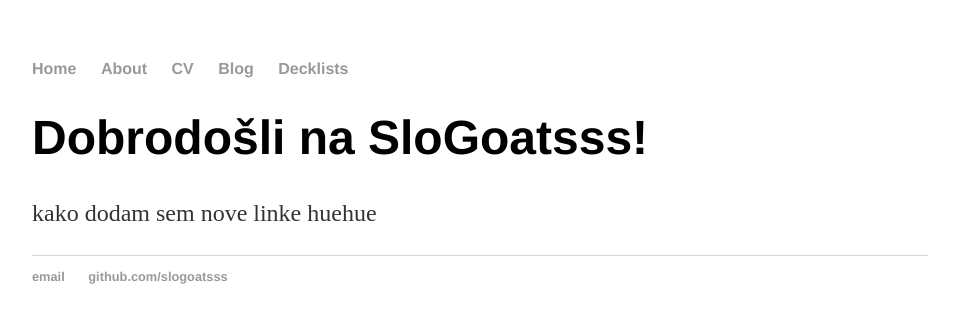
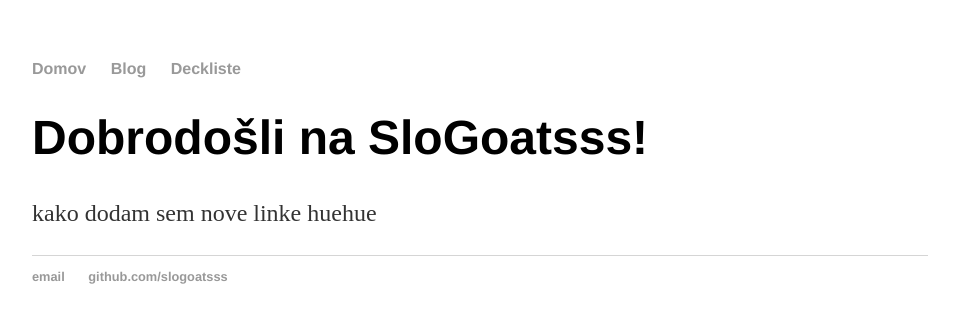
Before and after one commit to slogoatsss/slogoatsss.github.io, a Jekyll site: the page built from index.html, in a window 1280 px wide. Shown: the top 323 px of the page, without its empty margins (160-1119 px from the left). Built offline with Jekyll 4.4.1, drawn with Linux system fonts in a browser that asks for light colours.

Commit message:
Update default.html

```diff
--- a/_layouts/default.html
+++ b/_layouts/default.html
@@ -8,11 +8,9 @@
 		<body>
 			<nav>
 	    		<ul>
-	        		<li><a href="/">Home</a></li>
-		        	<li><a href="/about">About</a></li>
-	        		<li><a href="/cv">CV</a></li>
+	        		<li><a href="/">Domov</a></li>
 	        		<li><a href="/blog">Blog</a></li>
-				<li><a href="/decklists">Decklists</a></li>
+				<li><a href="/decklists">Deckliste</a></li>
 	    		</ul>
 			</nav>
 			<div class="container">
```
